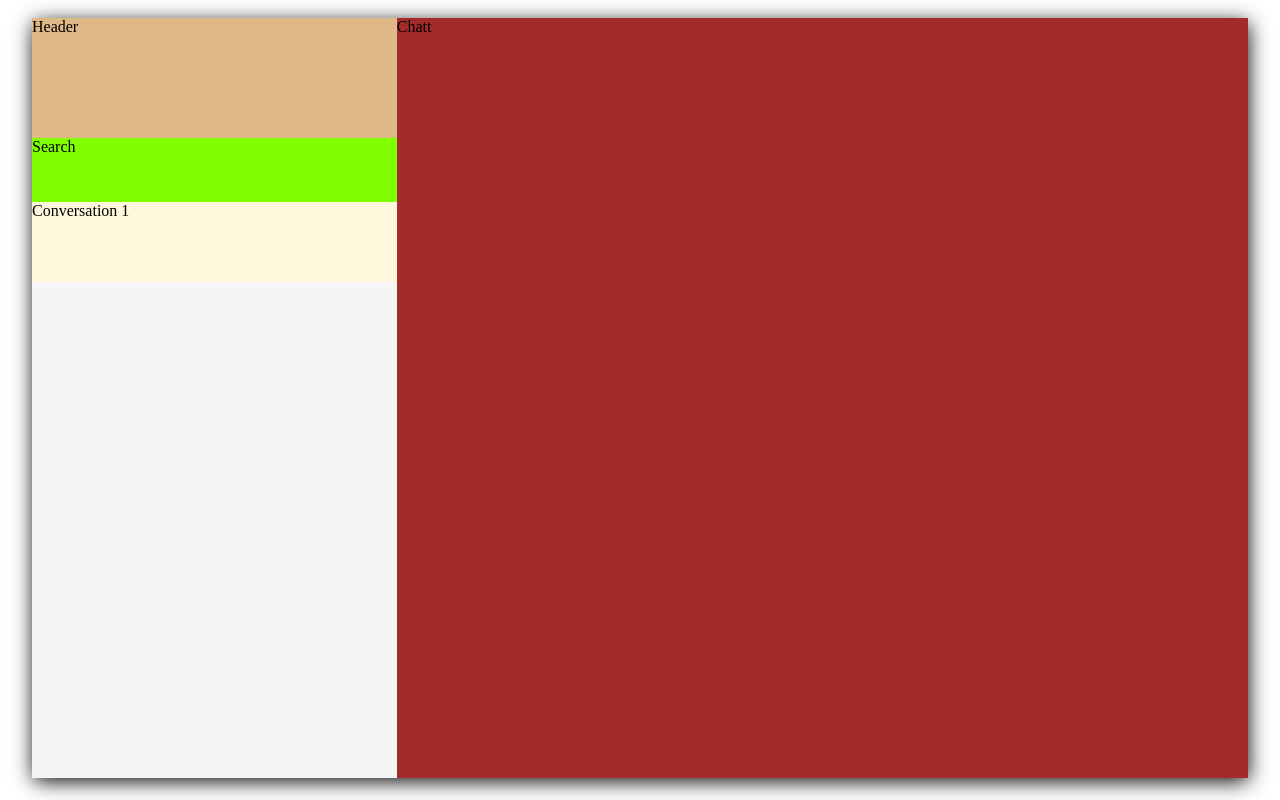
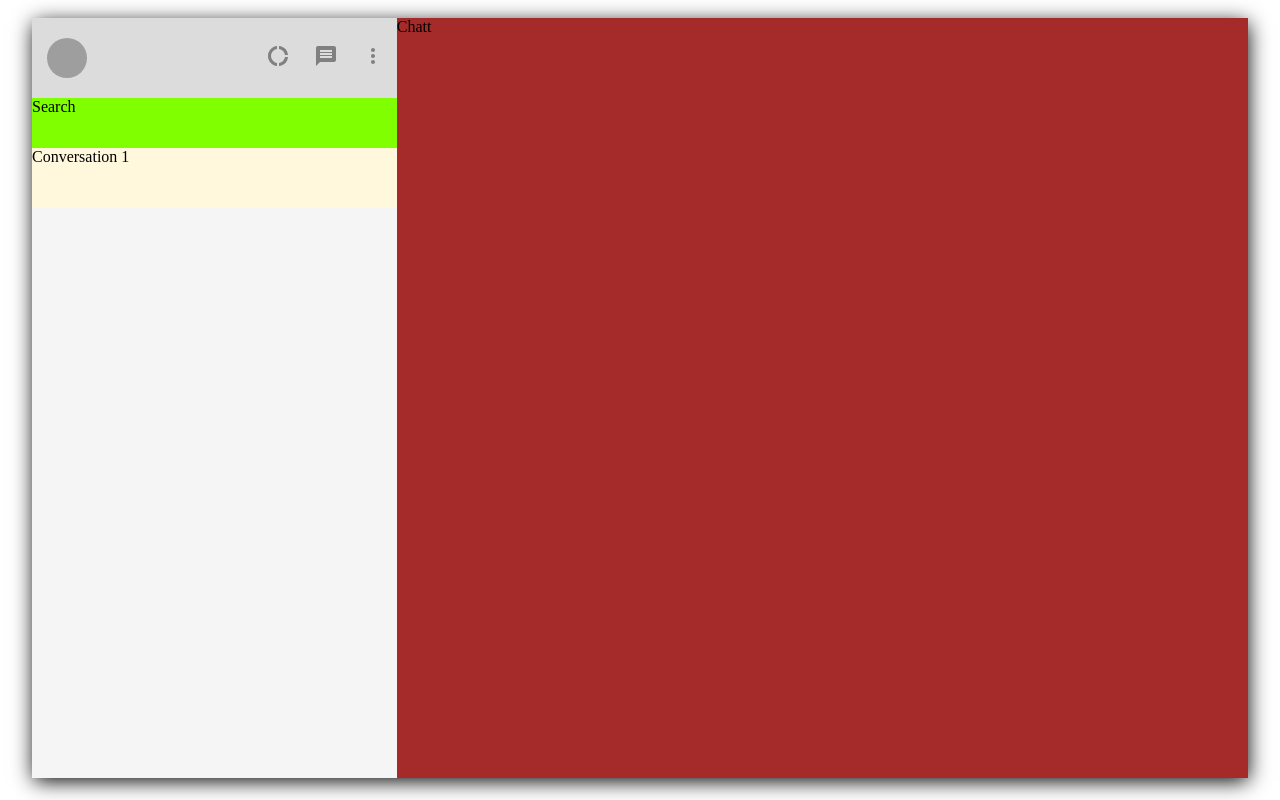
Before and after one commit to marcosilicaro/whatsapp, a React (Create React App) app: page / in a window 1280 px wide. Built offline with nearby package versions, Linux system fonts and the light colour scheme; grey boxes are pictures that could not be loaded.

Commit message:
header styling

```diff
--- a/package.json
+++ b/package.json
@@ -3,6 +3,8 @@
   "version": "0.1.0",
   "private": true,
   "dependencies": {
+    "@material-ui/core": "^4.11.0",
+    "@material-ui/icons": "^4.9.1",
     "@testing-library/jest-dom": "^5.11.6",
     "@testing-library/react": "^11.1.2",
     "@testing-library/user-event": "^12.2.2",
--- a/src/Sidebar.css
+++ b/src/Sidebar.css
@@ -1,20 +1,33 @@
 .sidebar__container{
     display: grid;
     grid-template-columns: 100%;
-
+    grid-template-rows: 80px 50px 60px auto;
 }
 
 .sidebar__header{
-    background-color: burlywood;
-    height: 15vh;
+    display:grid;
+    grid-template-columns: auto 39%;
+    background-color: gainsboro;
+    align-items: center;
+    min-height: max-content
 }
+
+.sidebar__avatar{
+    padding-left: 15px;
+}
+
+.sidebar__icons{
+    display:grid;
+    grid-template-columns: 1fr 1fr 1fr;
+    justify-items: center;
+    color: grey;
+}
+
 
 .sidebar__searchBar{
     background-color: chartreuse;
-    height:8vh;
 }
 
 .sidebar__conversation{
     background-color: cornsilk;
-    height:10vh;
 }
--- a/src/Sidebar.js
+++ b/src/Sidebar.js
@@ -1,11 +1,22 @@
 import React from 'react';
 import './Sidebar.css'
+import Avatar from '@material-ui/core/Avatar';
+import DonutLargeIcon from '@material-ui/icons/DonutLarge';
+import MessageIcon from '@material-ui/icons/Message';
+import MoreVertIcon from '@material-ui/icons/MoreVert';
 
 const Sidebar = () => {
     return (
         <div className='sidebar__container'>
             <div className='sidebar__header'>
-                Header
+                <div className='sidebar__avatar'>
+                    <Avatar alt="Remy Sharp" src="https://vingloo.com/wp-content/uploads/2018/08/2_2048x.jpg" />
+                </div>
+                <div className='sidebar__icons'>
+                    <div><DonutLargeIcon /></div>
+                    <div><MessageIcon /></div>
+                    <div><MoreVertIcon /></div>
+                </div>
             </div>
             <div className='sidebar__searchBar'>
                 Search
```
Also changed, not shown: 1 other file (tests, documents, lock files or other folders).
